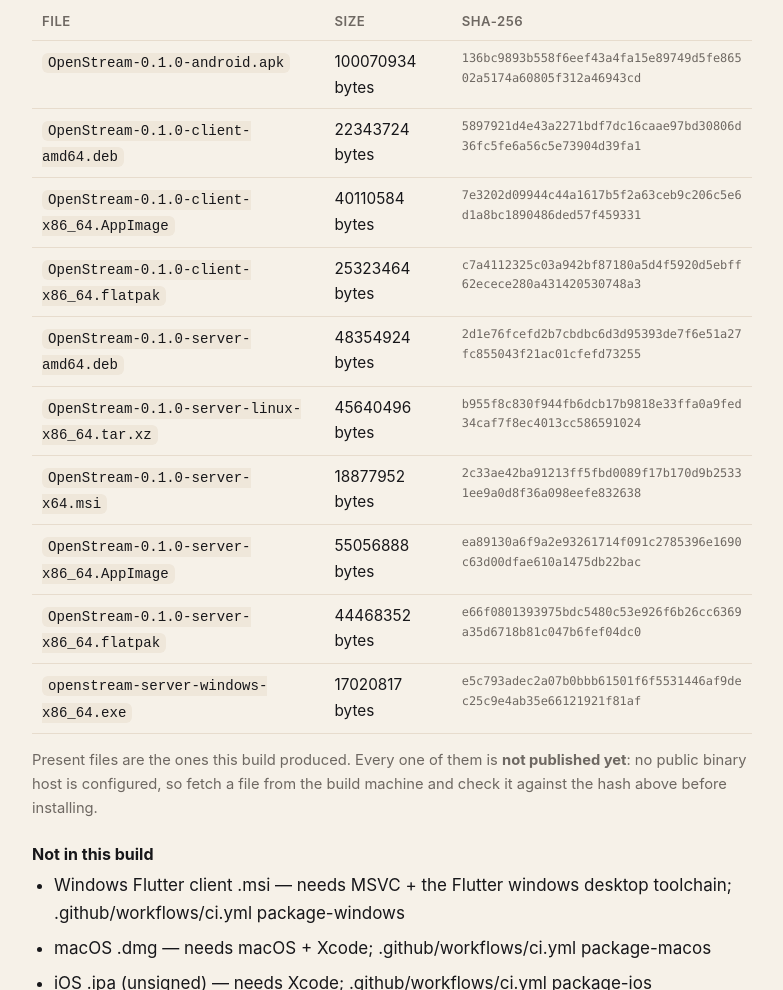
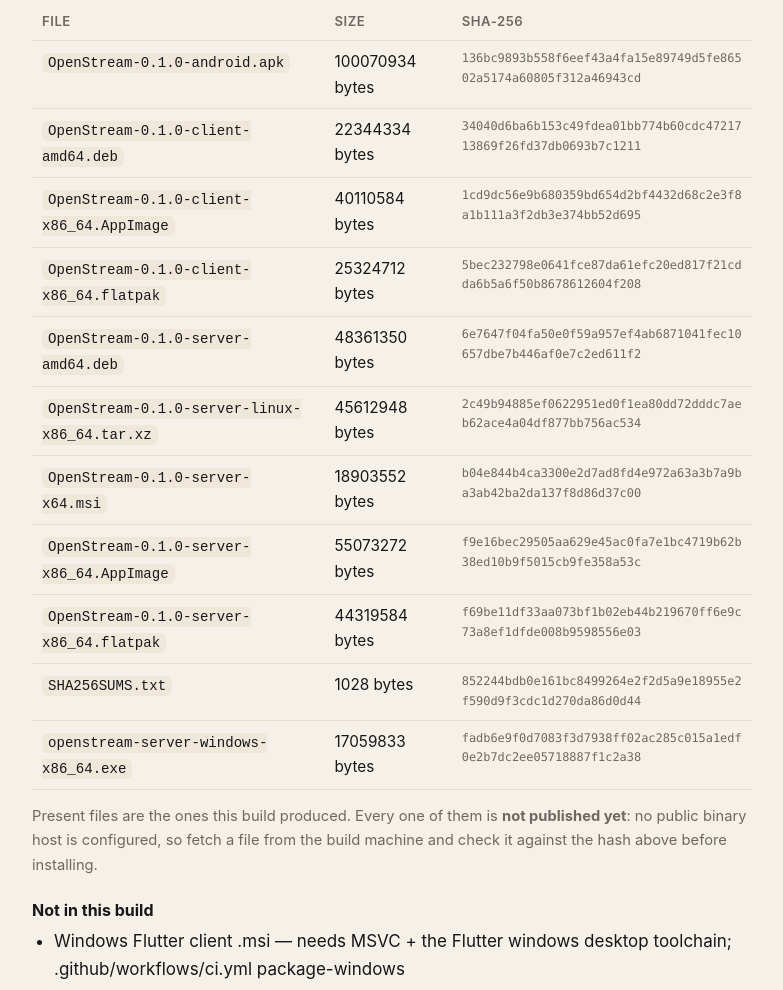
Before and after one commit to mhqurashi-apps/openstream, a plain HTML site: page downloads.html in a window 1280 px wide. Shown: the part 716-1706 px from the top of the page, without its empty margins (248-1031 px from the left). Drawn offline with Linux system fonts and the light colour scheme.

```diff
--- a/downloads.html
+++ b/downloads.html
@@ -112,15 +112,16 @@
   <table>
     <tr><th>File</th><th>Size</th><th>SHA-256</th></tr>
     <tr><td><code>OpenStream-0.1.0-android.apk</code></td><td>100070934 bytes</td><td class="hash">136bc9893b558f6eef43a4fa15e89749d5fe86502a5174a60805f312a46943cd</td></tr>
-    <tr><td><code>OpenStream-0.1.0-client-amd64.deb</code></td><td>22343724 bytes</td><td class="hash">5897921d4e43a2271bdf7dc16caae97bd30806d36fc5fe6a56c5e73904d39fa1</td></tr>
-    <tr><td><code>OpenStream-0.1.0-client-x86_64.AppImage</code></td><td>40110584 bytes</td><td class="hash">7e3202d09944c44a1617b5f2a63ceb9c206c5e6d1a8bc1890486ded57f459331</td></tr>
-    <tr><td><code>OpenStream-0.1.0-client-x86_64.flatpak</code></td><td>25323464 bytes</td><td class="hash">c7a4112325c03a942bf87180a5d4f5920d5ebff62ecece280a431420530748a3</td></tr>
-    <tr><td><code>OpenStream-0.1.0-server-amd64.deb</code></td><td>48354924 bytes</td><td class="hash">2d1e76fcefd2b7cbdbc6d3d95393de7f6e51a27fc855043f21ac01cfefd73255</td></tr>
-    <tr><td><code>OpenStream-0.1.0-server-linux-x86_64.tar.xz</code></td><td>45640496 bytes</td><td class="hash">b955f8c830f944fb6dcb17b9818e33ffa0a9fed34caf7f8ec4013cc586591024</td></tr>
-    <tr><td><code>OpenStream-0.1.0-server-x64.msi</code></td><td>18877952 bytes</td><td class="hash">2c33ae42ba91213ff5fbd0089f17b170d9b25331ee9a0d8f36a098eefe832638</td></tr>
-    <tr><td><code>OpenStream-0.1.0-server-x86_64.AppImage</code></td><td>55056888 bytes</td><td class="hash">ea89130a6f9a2e93261714f091c2785396e1690c63d00dfae610a1475db22bac</td></tr>
-    <tr><td><code>OpenStream-0.1.0-server-x86_64.flatpak</code></td><td>44468352 bytes</td><td class="hash">e66f0801393975bdc5480c53e926f6b26cc6369a35d6718b81c047b6fef04dc0</td></tr>
-    <tr><td><code>openstream-server-windows-x86_64.exe</code></td><td>17020817 bytes</td><td class="hash">e5c793adec2a07b0bbb61501f6f5531446af9dec25c9e4ab35e66121921f81af</td></tr>
+    <tr><td><code>OpenStream-0.1.0-client-amd64.deb</code></td><td>22344334 bytes</td><td class="hash">34040d6ba6b153c49fdea01bb774b60cdc4721713869f26fd37db0693b7c1211</td></tr>
+    <tr><td><code>OpenStream-0.1.0-client-x86_64.AppImage</code></td><td>40110584 bytes</td><td class="hash">1cd9dc56e9b680359bd654d2bf4432d68c2e3f8a1b111a3f2db3e374bb52d695</td></tr>
+    <tr><td><code>OpenStream-0.1.0-client-x86_64.flatpak</code></td><td>25324712 bytes</td><td class="hash">5bec232798e0641fce87da61efc20ed817f21cdda6b5a6f50b8678612604f208</td></tr>
+    <tr><td><code>OpenStream-0.1.0-server-amd64.deb</code></td><td>48361350 bytes</td><td class="hash">6e7647f04fa50e0f59a957ef4ab6871041fec10657dbe7b446af0e7c2ed611f2</td></tr>
+    <tr><td><code>OpenStream-0.1.0-server-linux-x86_64.tar.xz</code></td><td>45612948 bytes</td><td class="hash">2c49b94885ef0622951ed0f1ea80dd72dddc7aeb62ace4a04df877bb756ac534</td></tr>
+    <tr><td><code>OpenStream-0.1.0-server-x64.msi</code></td><td>18903552 bytes</td><td class="hash">b04e844b4ca3300e2d7ad8fd4e972a63a3b7a9ba3ab42ba2da137f8d86d37c00</td></tr>
+    <tr><td><code>OpenStream-0.1.0-server-x86_64.AppImage</code></td><td>55073272 bytes</td><td class="hash">f9e16bec29505aa629e45ac0fa7e1bc4719b62b38ed10b9f5015cb9fe358a53c</td></tr>
+    <tr><td><code>OpenStream-0.1.0-server-x86_64.flatpak</code></td><td>44319584 bytes</td><td class="hash">f69be11df33aa073bf1b02eb44b219670ff6e9c73a8ef1dfde008b9598556e03</td></tr>
+    <tr><td><code>SHA256SUMS.txt</code></td><td>1028 bytes</td><td class="hash">852244bdb0e161bc8499264e2f2d5a9e18955e2f590d9f3cdc1d270da86d0d44</td></tr>
+    <tr><td><code>openstream-server-windows-x86_64.exe</code></td><td>17059833 bytes</td><td class="hash">fadb6e9f0d7083f3d7938ff02ac285c015a1edf0e2b7dc2ee05718887f1c2a38</td></tr>
   </table>
   <p class="updated">Present files are the ones this build produced. Every one of them is
   <strong>not published yet</strong>: no public binary host is configured, so fetch a
```
